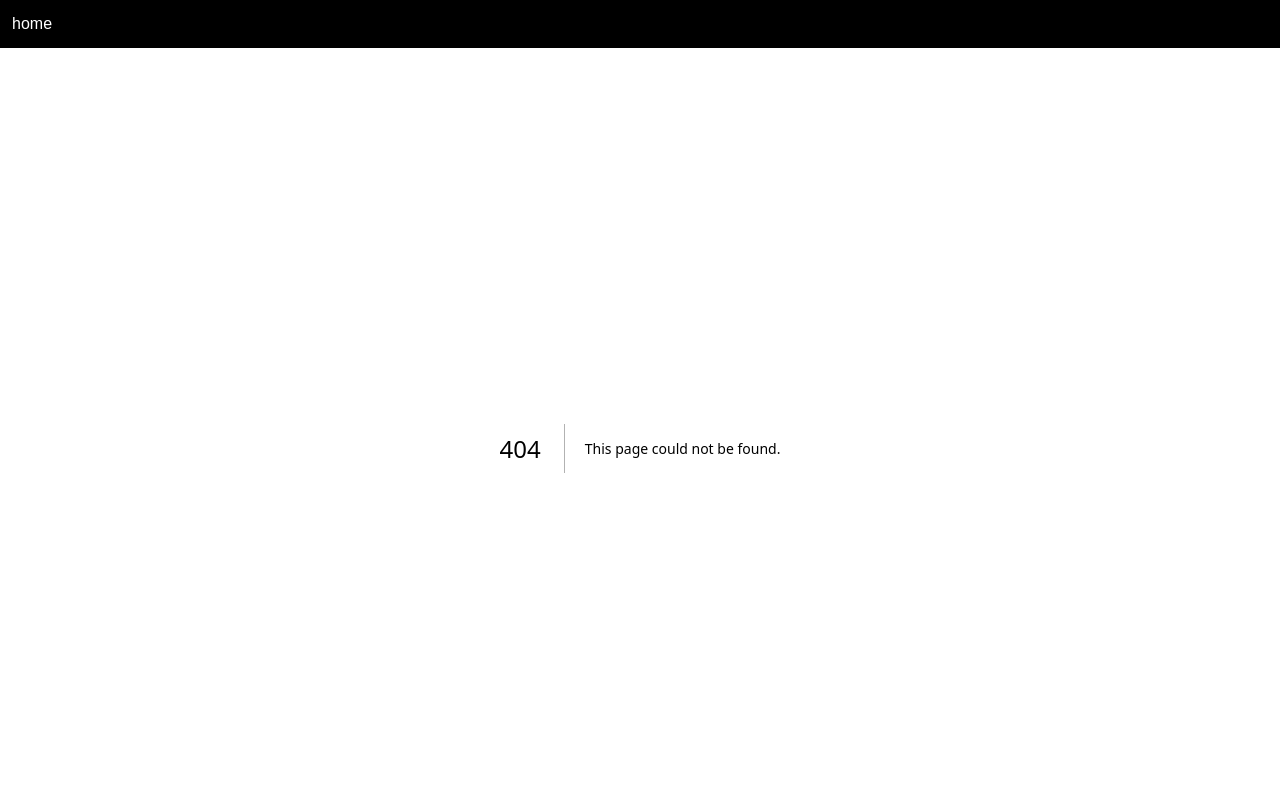
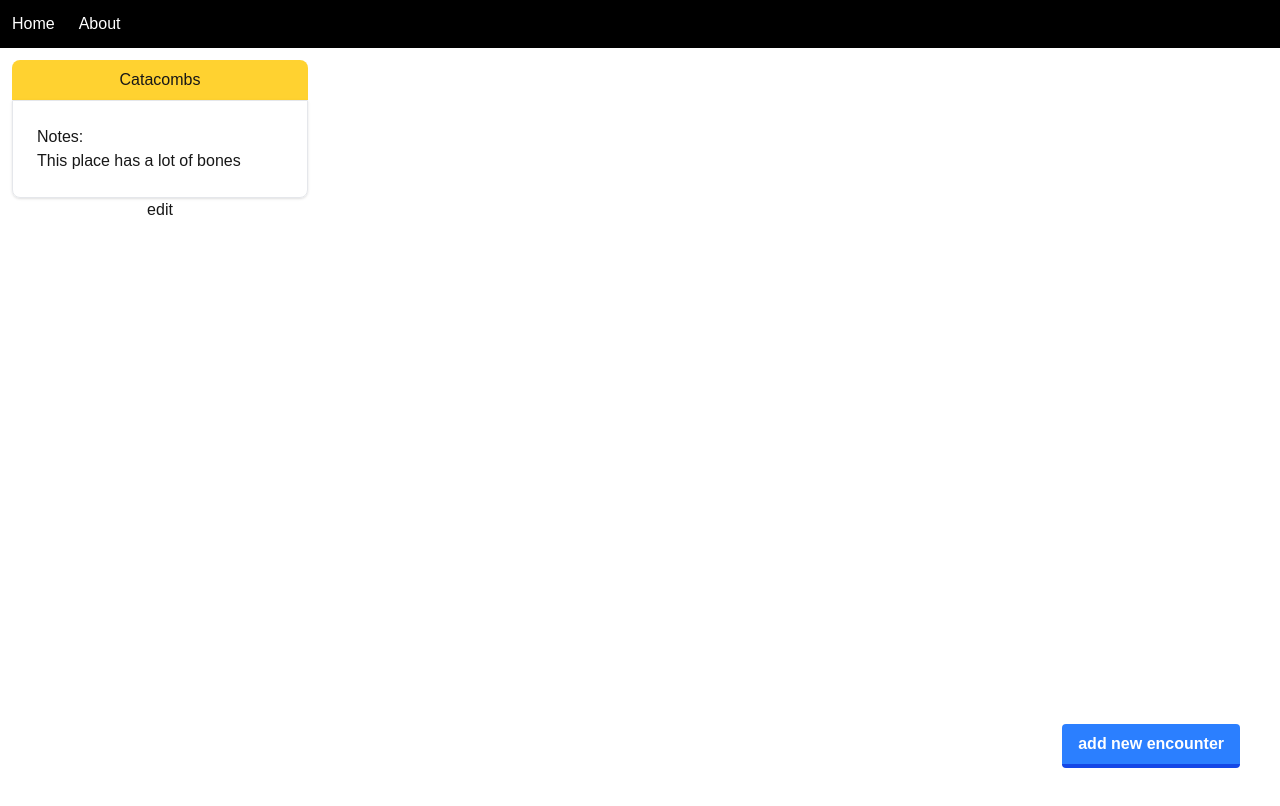
Before and after one commit to mckayRawlins/encounter, a Next.js app: page /encounters in a window 1280 px wide. Before the commit this address had no page. Shown: the top 806 px of the page. Built offline with nearby package versions, Linux system fonts and the light colour scheme.

Commit message:
adding edit/add encounter funcionality

```diff
--- /dev/null
+++ b/src/app/about/page.jsx
@@ -0,0 +1,5 @@
+export default function About() {
+    return (
+        <p>about page</p>
+    )
+}
--- a/src/app/components/Editor.jsx
+++ /dev/null
@@ -1,16 +0,0 @@
-import Counter from './Counter'
-export default function Editor() {
-    return (
-        <div className="side-editor flex flex-col border h-dvh w-[20%] p-3">
-            <h1>Edit encounter</h1>
-            <p>Location:</p>
-            <p>Monsters:</p>
-            <ul>
-                <li>monster <Counter /></li>
-                <li>monster <Counter /></li>
-                <li>monster <Counter /></li>
-                <li>monster <Counter /></li>
-            </ul>
-        </div>
-    )
-}
--- /dev/null
+++ b/src/app/components/EncounterCard.jsx
@@ -0,0 +1,17 @@
+import Link from "next/link";
+
+export default function EncounterCard({ location, notes, onEdit }) {
+    return (
+        <Link href={`../encounters/${location}`}>
+            <div className="flex flex-col h-fit m-3 bg-white rounded-lg  hover:bg-gray-100 hover:cursor-pointer">
+                <div className="bg-amber-300 text-center py-2 rounded-t-lg">{location}</div>
+                <div className="block max-w-sm p-6 border border-gray-200 rounded-b-lg shadow-sm
+                 dark:bg-gray-800 dark:border-gray-700 dark:hover:bg-gray-700">
+                    <h4>Notes:</h4>
+                    <p>{notes}</p>
+                </div>
+                <button onClick={onEdit}>edit</button>
+            </div>
+        </Link>
+    )
+}
--- /dev/null
+++ b/src/app/components/EncounterModal.jsx
@@ -0,0 +1,49 @@
+import Modal from "./Modal";
+import { useEffect, useState } from "react";
+
+export default function EncounterModal({ isOpen, closeModal, addNewEncounter, updateEncounter, encounter }) {
+    const [location, setLocation] = useState("");
+    const [notes, setNotes] = useState("");
+
+    const handleLocationInput = (event) => {
+        const { value } = event.target;
+        setLocation(value);
+    }
+
+    const handleNotesInput = (event) => {
+        const { value } = event.target;
+        setNotes(value);
+    }
+
+    function handleAdd(event) {
+        event.preventDefault();
+        if (encounter.id) {
+            updateEncounter(encounter.id, location, notes);
+        } else {
+            addNewEncounter(location, notes);
+        }
+        closeModal();
+        setLocation("");
+        setNotes("");
+    }
+
+    useEffect(() => {
+        if (encounter.id) {
+            setLocation(encounter.location);
+            setNotes(encounter.notes);
+        }
+    }, [encounter])
+
+    return (
+        <Modal isOpen={isOpen} onClose={closeModal}>
+            <form onSubmit={handleAdd} className=" flex flex-col">
+                <label>Location:</label>
+                <input value={location} onChange={handleLocationInput} type="text" placeholder="enter location name" className="border rounded-md p-1.5 mb-3" required />
+                <label>Notes:</label>
+                <textarea value={notes} onChange={handleNotesInput} placeholder="enter encounter notes" className="border rounded-md p-1.5 resize-none"></textarea>
+                <button type="submit" className="bottom-20 right-10 bg-blue-500 hover:bg-blue-400 text-white font-bold py-2 px-4 border-b-4
+         border-blue-700 hover:border-blue-500 hover:cursor-pointer rounded w-fit self-center mt-3">{encounter.id ? 'update' : 'add'}</button>
+            </form>
+        </Modal>
+    )
+}
--- a/src/app/components/LoginButton.jsx
+++ b/src/app/components/LoginButton.jsx
@@ -10,6 +10,7 @@ export default function LoginButton() {
     }
 
     return (
-        <button onClick={handleLogin}>Login</button>
+        <button onClick={handleLogin} className="bg-blue-500 hover:bg-blue-400 text-white font-bold py-2 px-4 border-b-4
+         border-blue-700 hover:border-blue-500 hover:cursor-pointer rounded">Login</button>
     )
 }
--- /dev/null
+++ b/src/app/components/Modal.jsx
@@ -0,0 +1,39 @@
+import React, { useRef } from 'react';
+
+export default function Modal({ isOpen, onClose, children }) {
+    const modalContentRef = useRef(null);
+
+    if (!isOpen) {
+        return null;
+    }
+
+    const handleOverlayClick = (event) => {
+        if (modalContentRef.current && !modalContentRef.current.contains(event.target)) {
+            onClose();
+        }
+    };
+
+    return (
+        <>
+            <div
+                className="fixed inset-0 bg-black/60 flex justify-center items-center z-50"
+                onClick={handleOverlayClick}
+            >
+                <div
+                    className="bg-white p-6 w-[60%] rounded-md shadow-lg relative"
+                    ref={modalContentRef}
+                >
+                    <button
+                        className="absolute top-2 right-2 text-gray-600 hover:text-gray-800 text-xl"
+                        onClick={onClose}
+                    >
+                        &times;
+                    </button>
+                    {children}
+
+                </div>
+
+            </div>
+        </>
+    );
+}
--- /dev/null
+++ b/src/app/components/OpenModalBtn.jsx
@@ -0,0 +1,8 @@
+export default function OpenModalBtn() {
+    function openModal() {
+
+    }
+    return (
+        <button>Add new encounter</button>
+    )
+}
--- /dev/null
+++ b/src/app/encounters/[encounter]/page.jsx
@@ -0,0 +1,8 @@
+export default async function Page({ params }) {
+    //fetch data
+    return (
+        <div>
+            <h1>{params.encounter}</h1>
+        </div>
+    )
+}
--- /dev/null
+++ b/src/app/encounters/page.jsx
@@ -0,0 +1,65 @@
+"use client"
+
+import EncounterModal from "../components/EncounterModal";
+import EncounterCard from "../components/EncounterCard";
+import { useState } from "react";
+
+
+export default function Page() {
+    const [isOpen, setIsOpen] = useState(false);
+    const [selectedEncounter, setSelectedEncounter] = useState({});
+    const [encounters, setEncounters] = useState([
+        {
+            id: 1,
+            location: 'Catacombs',
+            notes: 'This place has a lot of bones'
+        }
+    ])
+
+
+    function openModal() {
+        setIsOpen(true);
+    }
+
+    function closeModal() {
+        setIsOpen(false);
+        setSelectedEncounter({});
+    }
+
+    function updateEncounter(id, location, notes) {
+        setEncounters(encounters.map(encounter => {
+            if (encounter.id === id) {
+                return { id, location, notes }
+            }
+            return encounter;
+        }))
+    }
+
+    function addEncounter(location, notes) {
+        setEncounters([
+            ...encounters,
+            {
+                id: encounters.length + 1,
+                location,
+                notes
+            }
+        ])
+    }
+
+    function editEncounter(encounter) {
+        setSelectedEncounter(encounter);
+        openModal();
+    }
+
+    return (
+        <div className="grid grid-cols-4 h-dvh relative overflow-auto">
+            {encounters.map(encounter => (
+                <EncounterCard key={encounter.id} location={encounter.location} notes={encounter.notes} onEdit={() => editEncounter(encounter)} />
+            ))}
+            <button onClick={openModal} className="absolute bottom-20 right-10 bg-blue-500 hover:bg-blue-400 text-white font-bold py-2 px-4 border-b-4
+         border-blue-700 hover:border-blue-500 hover:cursor-pointer rounded">add new encounter</button>
+            <EncounterModal closeModal={closeModal} isOpen={isOpen} addNewEncounter={addEncounter} updateEncounter={updateEncounter} encounter={selectedEncounter} />
+
+        </div>
+    )
+}
--- a/src/app/layout.tsx
+++ b/src/app/layout.tsx
@@ -32,7 +32,8 @@ export default function RootLayout({
       >
         <UserProvider>
           <header className="flex bg-black">
-            <Link href="/" className="text-white p-3">home</Link>
+            <Link href="/" className="text-white p-3">Home</Link>
+            <Link href="/about" className="text-white p-3">About</Link>
           </header>
           {children}
         </UserProvider>
--- a/src/app/monsters/page.jsx
+++ /dev/null
@@ -1,18 +0,0 @@
-import Editor from '../components/Editor'
-
-export default function Page() {
-    return (
-        <main className="flex">
-            <Editor />
-            <div className="grid grid-cols-4 h-dvh w-dvw relative overflow-auto">
-                <div className="flex flex-col h-fit m-3 border bg-white border-amber-500 rounded-t-lg">
-                    <div className="bg-amber-300 text-center py-2 rounded-t-lg">Catacombs</div>
-                    <div className="p-2">
-                        <h4>Description:</h4>
-                        <p>this place has lots of bones.</p>
-                    </div>
-                </div>
-            </div>
-        </main>
-    )
-}
--- a/src/app/page.jsx
+++ b/src/app/page.jsx
@@ -10,9 +10,9 @@ export default function Home() {
   const { user } = useContext(UserContext);
   return (
     <main className="flex flex-col h-dvh justify-center items-center">
-      <h1 className="text-5xl m-3">Welcome, {user}</h1>
+      <h1 className="text-5xl m-3">Welcome, {user ? user : 'guest'}</h1>
       <div>
-        {user ? <Link href="/monsters" className="bg-black text-white m-3 p-2">Go to created encounters</Link> : <LoginButton />}
+        {user ? <Link href="/encounters" className="bg-black text-white m-3 p-2">Go to created encounters</Link> : <LoginButton />}
       </div>
     </main>
   );
```
